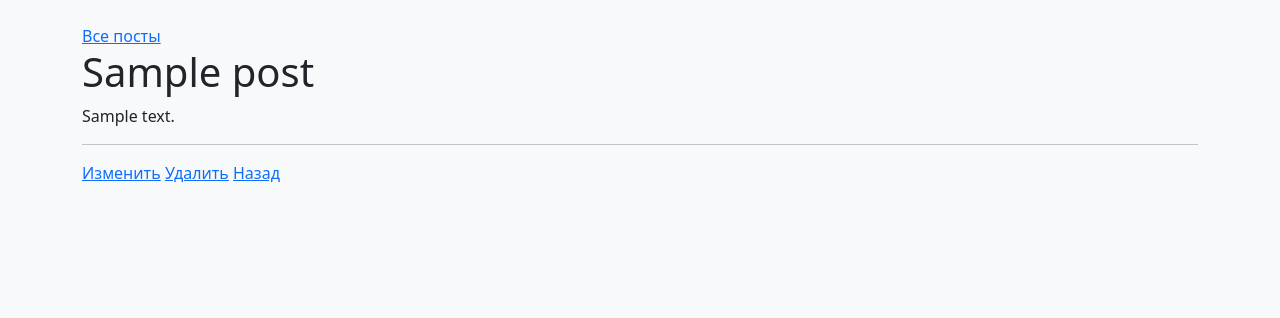
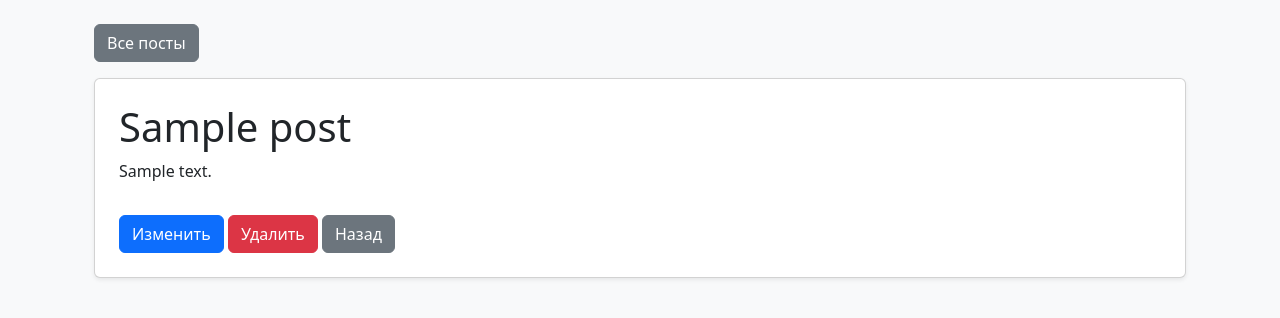
Before and after one commit to esenkanovab-pixel/django-blog, a Django app: page /blog/1/ in a window 1280 px wide. Shown: the part 56-374 px from the top of the page. Run offline with Django 5.2, Linux system fonts and the light colour scheme; tables that the repository leaves empty hold one stand-in row (values such as "Sample post").

Commit message:
Сделан интерфейс с Bootstrap, добавлены кнопки и стилизация, завершение проекта

```diff
--- a/Desktop/django-blog-2-main/blog/templates/blog/base.html
+++ b/Desktop/django-blog-2-main/blog/templates/blog/base.html
@@ -4,7 +4,15 @@
     <meta charset="UTF-8">
     <title>{% block title %}Блог{% endblock %}</title>
     <!-- Bootstrap CDN -->
+     {% load static %}
     <link href="https://cdn.jsdelivr.net/npm/bootstrap@5.3.2/dist/css/bootstrap.min.css" rel="stylesheet">
+    <link rel="stylesheet" href="{% static 'blog/css/style.css' %}">
+    {% load static %}
+
+
+
+
+
 </head>
 <body class="bg-light">
 
--- a/Desktop/django-blog-2-main/blog/templates/blog/post_detail.html
+++ b/Desktop/django-blog-2-main/blog/templates/blog/post_detail.html
@@ -1,15 +1,22 @@
 {% extends 'blog/base.html' %}
 
-{% block title %}Список постов{% endblock %}
+{% block title %}{{ post.title }}{% endblock %}
 
 {% block content %}
-    <a href="{% url 'post_list' %}">Все посты</a>
+<div class="container mt-4">
 
-    <h1>{{ post.title }}</h1>
-    <p>{{ post.text }}</p>
+    <a href="{% url 'post_list' %}" class="btn btn-secondary mb-3">Все посты</a>
 
-    <hr>
-    <a href="{% url 'post_update' post.pk %}">Изменить</a>
-    <a href="{% url 'post_delete' post.pk %}">Удалить</a>
-    <a href="{% url 'post_list' %}">Назад</a>
+    <div class="card p-4 shadow-sm">
+        <h1 class="card-title">{{ post.title }}</h1>
+        <p class="card-text">{{ post.text }}</p>
+
+        <div class="mt-3">
+            <a href="{% url 'post_update' post.pk %}" class="btn btn-primary">Изменить</a>
+            <a href="{% url 'post_delete' post.pk %}" class="btn btn-danger">Удалить</a>
+            <a href="{% url 'post_list' %}" class="btn btn-secondary">Назад</a>
+        </div>
+    </div>
+
+</div>
 {% endblock %}
```
Also changed, not shown: Desktop/django-blog-2-main/blog/templates/blog/post_confirm_delete.html (+16 -6 lines).
